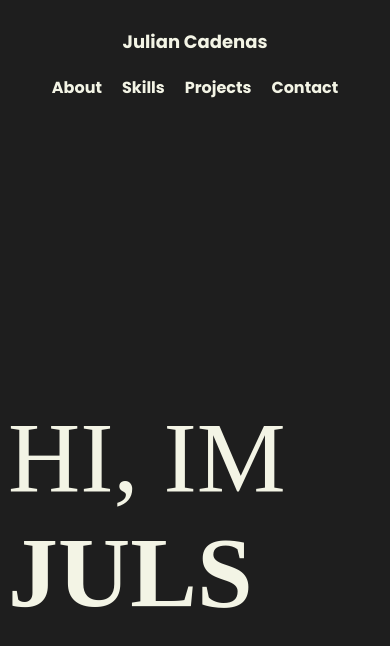
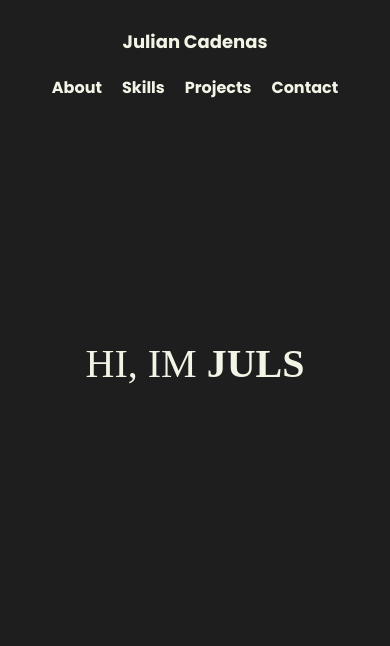
Before and after one commit to julsCadenas/my-portfolio, a React (Create React App) app: page / in a window 390 px wide. Shown: the top 646 px of the page. Built offline with nearby package versions, Linux system fonts and the light colour scheme; the HTML template or start-up script is replaced by a standard one.

Commit message:
made responsive

```diff
--- a/src/styles/App.css
+++ b/src/styles/App.css
@@ -105,9 +105,20 @@ header {
 .hicontainer p {
   color:#F3F4E5;
   font-size: 100px;
+  transition: font-size 0.3s ease;
+
 }
 
 .hicontainer span {
   color:#F3F4E5;
   font-size: 100px;
 }
+
+@media screen and (max-width: 767px) {
+  .hicontainer p{
+    font-size: 40px;
+    transition: font-size 0.3s ease;
+  }
+}
+
+/* END OF HI IM JULS CSS */
```
